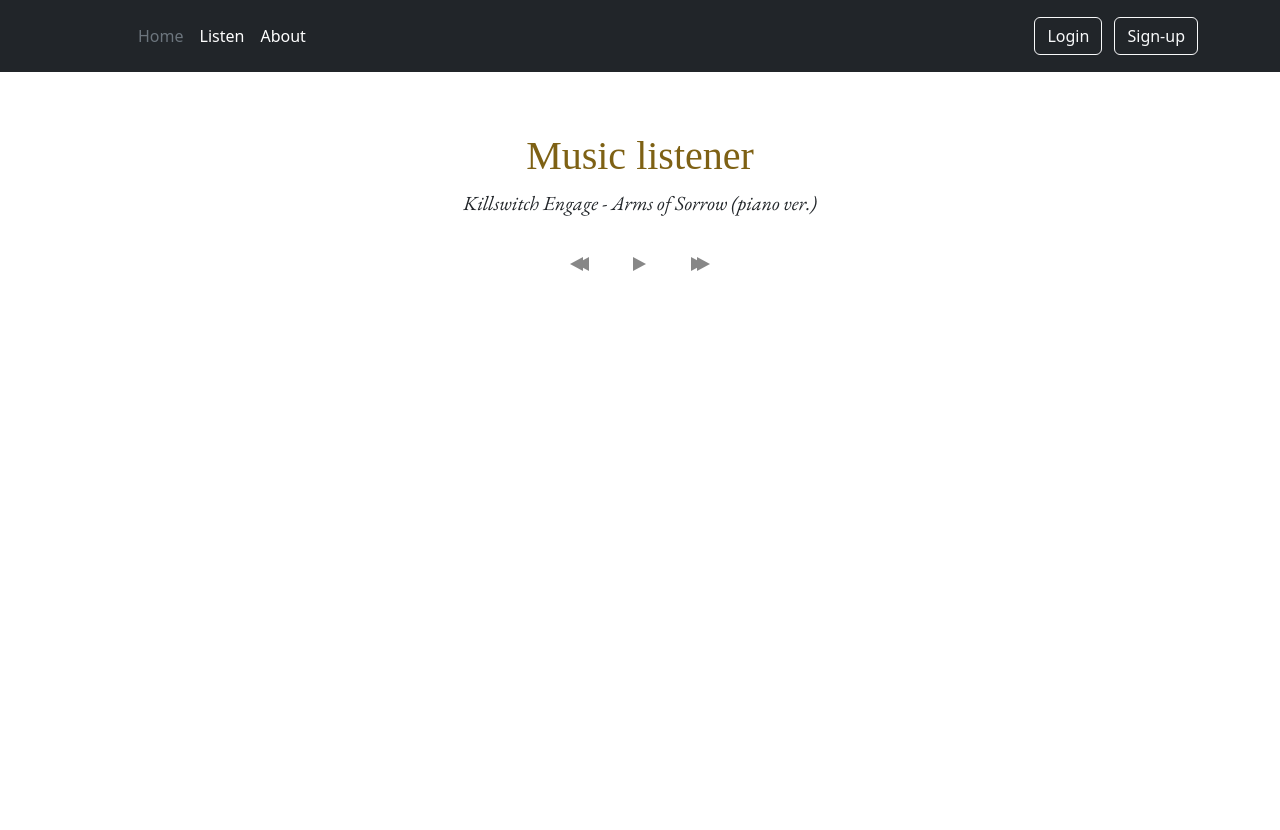
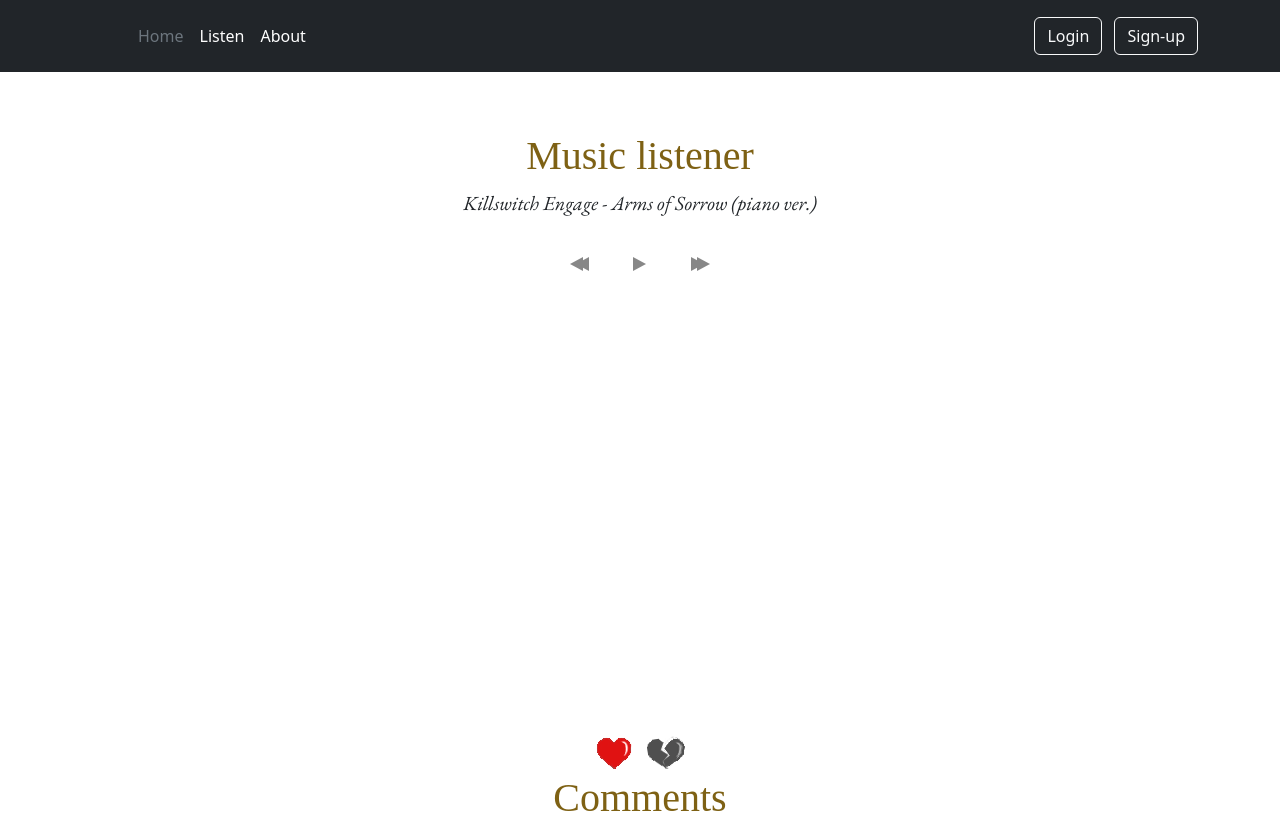
Before and after one commit to ToTkToSmOtRiT/music-listener, a Vue app: page / in a window 1280 px wide. Before the commit the page ends 800 px from the top, so only its background shows below. Built offline with nearby package versions, Linux system fonts and the light colour scheme; a web font is replaced by a local one.

Commit message:
modified:   public/index.html 	new file:   src/assets/dislike-icon.png 	new file:   src/assets/like-icon.png 	modified:   src/components/CommentsSection.vue 	modified:   src/components/LikeOrNotSection.vue

```diff
--- a/public/index.html
+++ b/public/index.html
@@ -5,7 +5,6 @@
   <meta charset="utf-8">
   <meta http-equiv="X-UA-Compatible" content="IE=edge">
   <meta name="viewport" content="width=device-width,initial-scale=1.0">
-  <link rel="icon" href="<%= BASE_URL %>favicon.ico">
   <link href="https://cdn.jsdelivr.net/npm/bootstrap@5.3.0-alpha1/dist/css/bootstrap.min.css" rel="stylesheet"
     integrity="sha384-GLhlTQ8iRABdZLl6O3oVMWSktQOp6b7In1Zl3/Jr59b6EGGoI1aFkw7cmDA6j6gD" crossorigin="anonymous">
   <title>Music listener</title>
--- a/src/components/CommentsSection.vue
+++ b/src/components/CommentsSection.vue
@@ -1,6 +1,6 @@
 <template>
     <div id="comments">
-
+        <h1>Comments</h1>
     </div>
 </template>
 
--- a/src/components/LikeOrNotSection.vue
+++ b/src/components/LikeOrNotSection.vue
@@ -1,6 +1,7 @@
 <template>
     <div id="like">
-
+        <button class="like"><img src="@/assets/like-icon.png" alt="Like"></button>
+        <button class="dislike"><img src="@/assets/dislike-icon.png" alt="Dislike"></button>
     </div>
 </template>
 
@@ -17,6 +18,10 @@
 </script>
 
 
-<style>
+<style lang="scss">
+    button{
+        border: none;
+        background-color: #ffffff;
 
+    }
 </style>
```
Also changed, not shown: src/assets/dislike-icon.png (added), src/assets/like-icon.png (added).
